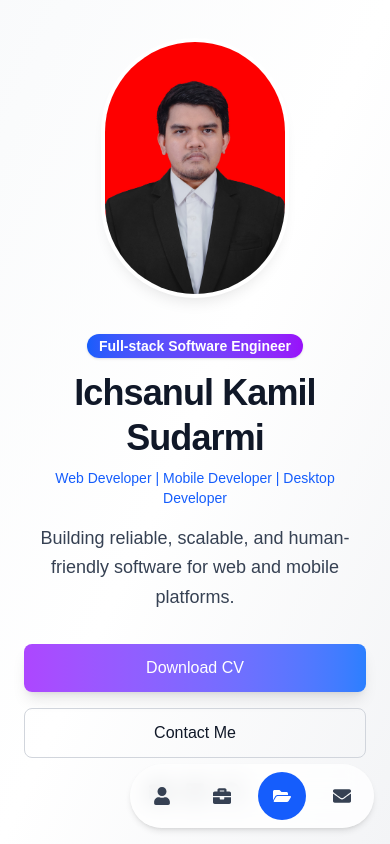
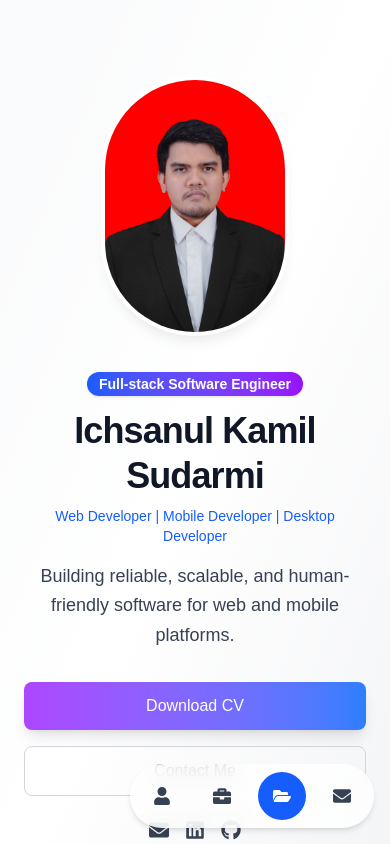
Before and after one commit to lenovix/portofolio, a Next.js app: page / in a window 390 px wide. Shown: the top 844 px of the page. Built offline with nearby package versions, Linux system fonts and the light colour scheme.

Commit message:
update hero section

```diff
--- a/src/app/components/sections/HeroSection.tsx
+++ b/src/app/components/sections/HeroSection.tsx
@@ -8,7 +8,7 @@ import { FaEnvelope, FaLinkedin, FaGithub } from "react-icons/fa";
 
 export default function HeroSection() {
   return (
-    <section className="min-h-screen w-screen relative overflow-hidden bg-gradient-to-br from-gray-50 via-white to-gray-100 dark:from-gray-900 dark:via-gray-800 dark:to-gray-900 flex items-center px-6">
+    <section className="lg:h-screen w-screen py-20 px-6 relative overflow-hidden bg-gradient-to-br from-gray-50 via-white to-gray-100 dark:from-gray-900 dark:via-gray-800 dark:to-gray-900 flex items-center px-6">
       {/* Decorative background gradient */}
       <div className="absolute inset-0 bg-gradient-to-tr from-blue-100/30 via-transparent to-purple-100/20 dark:from-blue-500/10 dark:to-purple-500/10 blur-3xl -z-10" />
 
--- a/src/app/page.tsx
+++ b/src/app/page.tsx
@@ -12,7 +12,7 @@ export default function HomePage() {
     <main className="bg-white text-gray-900 dark:bg-gray-900 dark:text-gray-100 font-sans">
       <Sidebar />
       {/* Hero */}
-      <section id="hero" className="h-screen flex items-center">
+      <section id="hero" className="flex items-center">
         <HeroSection />
       </section>
 
```
